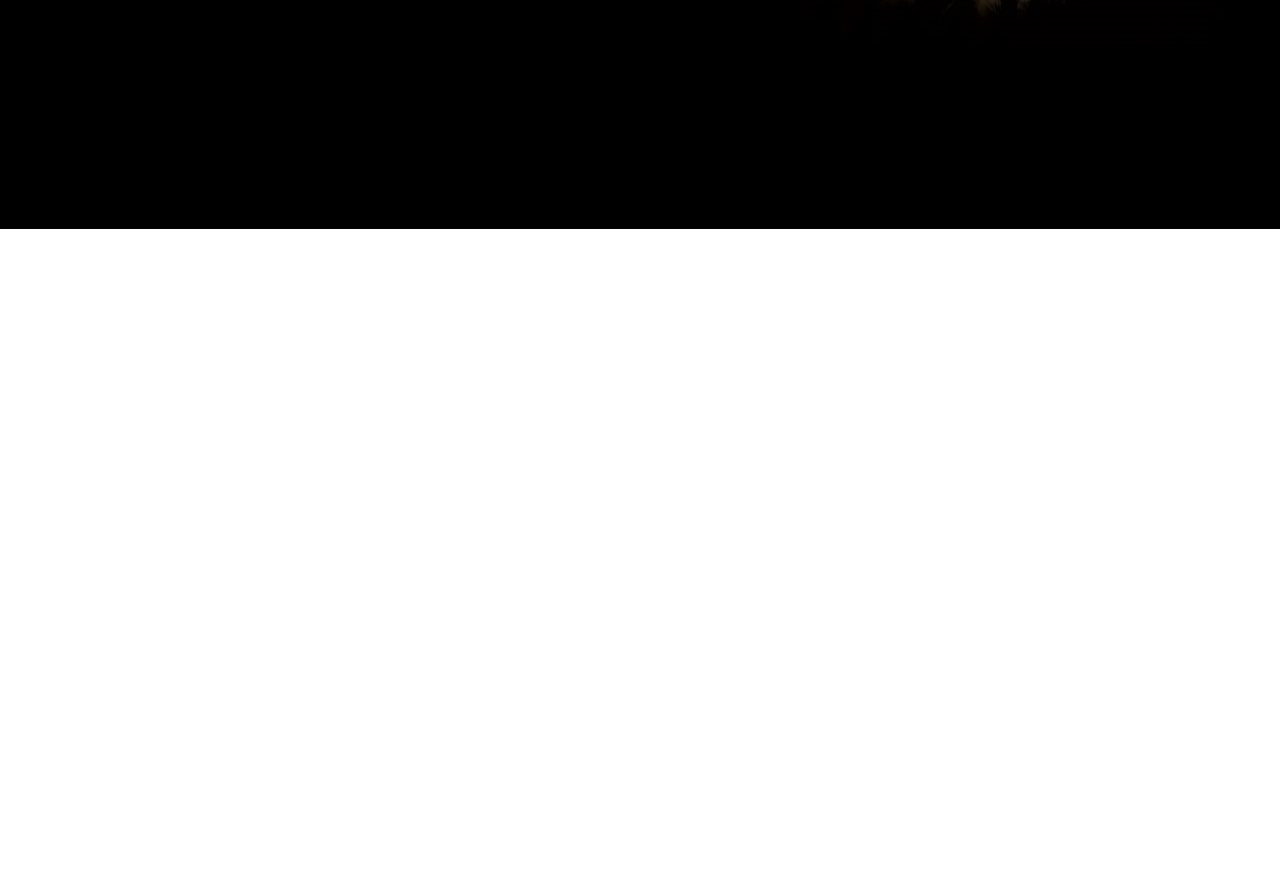
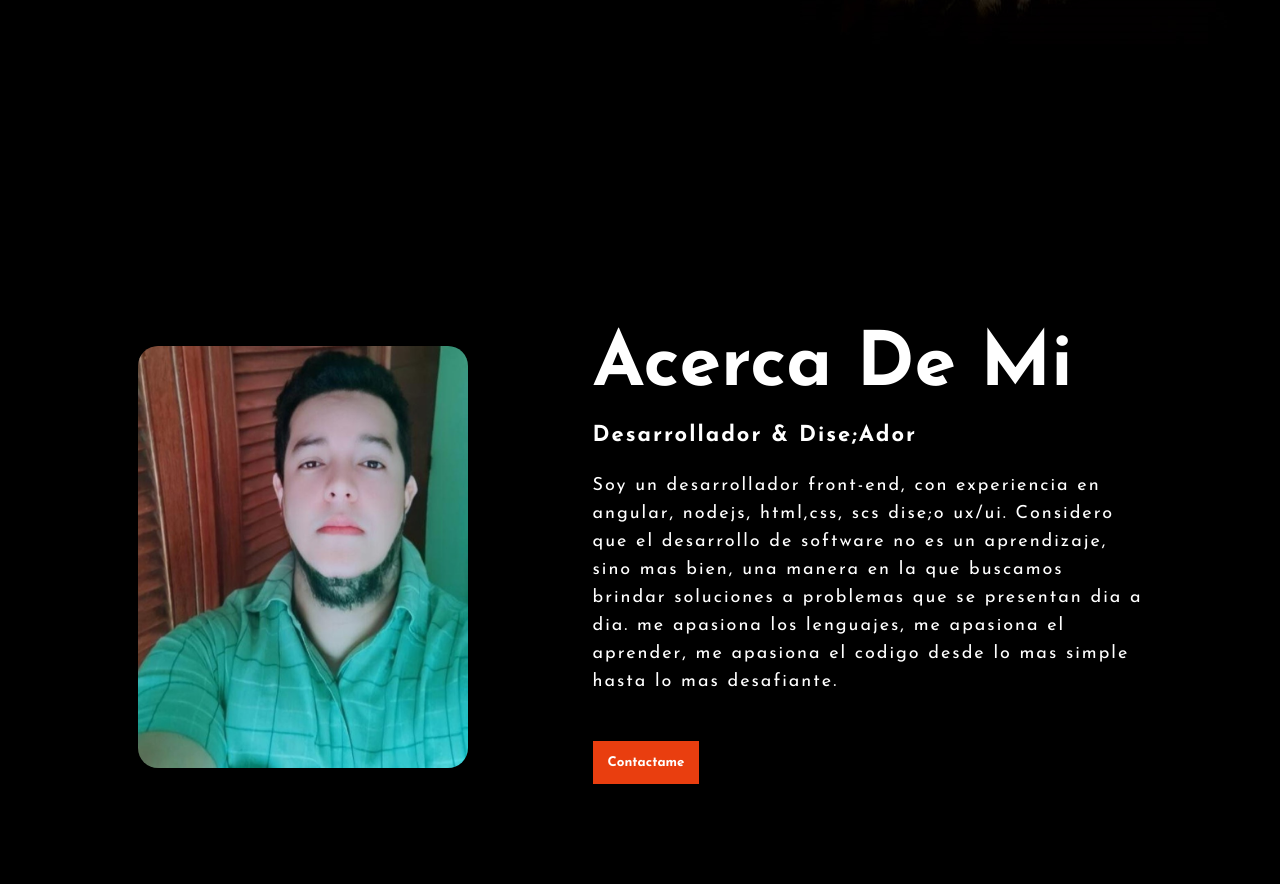
Before and after one commit to Nightwing-Dev/landingPagePortafolio, a plain HTML site: page index.html in a window 1280 px wide. Shown: the part 571-1455 px from the top of the page. Before the commit the page ends 800 px from the top, so only its background shows below. Drawn offline with Linux system fonts and the light colour scheme.

Commit message:
siguiendo con la paginita

```diff
--- a/index.html
+++ b/index.html
@@ -41,6 +41,23 @@
             </div>
         </div>
     </div>
+
+    <section class="about">
+        <div class="main">
+            <img src="img/diego-profile.jpg">
+            <div class="about-text">
+                <h2>Acerca De Mi</h2>
+                <h5>Desarrollador & Dise;ador </h5>
+                <p>Soy un desarrollador front-end, con experiencia en angular, nodejs, html,css, scs
+                    dise;o ux/ui. Considero que el desarrollo de software no es un aprendizaje, sino mas bien,
+                    una manera en la que buscamos brindar soluciones a problemas que se presentan dia a dia. me apasiona
+                    los lenguajes, me apasiona el aprender, me apasiona el codigo desde lo mas simple hasta lo mas
+                    desafiante.
+                </p>
+                <button type="button">Contactame</button>
+            </div>
+        </div>
+    </section>
 </body>
 
 </html>
--- a/style.css
+++ b/style.css
@@ -78,7 +78,7 @@ nav ul li a:hover {
     color: white;
 }
 
-.paragraph{
+.paragraph {
     text-align: justify;
     margin-top: -30px;
     margin-bottom: 29px;
@@ -115,27 +115,27 @@ h4 {
 
 }
 
-.custom-input{
+.custom-input {
     font-weight: bold;
 }
 
-.input-center{
+.input-center {
     text-align: center;
 }
 
-h3{
-    color:white;
+h3 {
+    color: rgb(233, 62, 15);
     font-size: 20px;
     margin-bottom: 50px;
 }
 
-.myEmail{
+.myEmail {
     width: 380px;
     max-width: 100%;
     position: relative;
 }
 
-.myEmail form input:first-child{
+.myEmail form input:first-child {
     display: inline-block;
     width: 100%;
     padding: 14px 120px 14px 14px;
@@ -144,35 +144,117 @@ h3{
     border-radius: 30px;
 }
 
-.myEmail form input:last-child{
+.myEmail form input:last-child {
     position: absolute;
     display: inline-block;
     outline: none;
     border: none;
     padding: 10px 0px;
     border-radius: 20px;
-     background-color: rgb(233, 62, 15) ;
+    background-color: rgb(233, 62, 15);
     color: white;
     box-shadow: 0px 0px 5px #000, 0px 0px 15px #858585;
     top: 6px;
     right: 6px;
 }
 
-@-moz-keyframes custom-name{
-    0% { opacity: 1.0; }
-    50% { opacity: 2.0; }
-    100% { opacity: 1.0; }
+.about {
+    width: 100%;
+    padding: 100px 0px;
+    background-color: black;
+}
+
+.about img {
+    height: auto;
+    width: 330px;
+    border-radius: 20px;
+}
+
+.about-text {
+    width: 550px;
+}
+
+.main {
+    width: 1130px;
+    max-width: 95%;
+    margin: 0 auto;
+    display: flex;
+    align-items: center;
+    justify-content: space-around;
+}
+
+.about-text h2 {
+    color: white;
+    font-size: 75px;
+    text-transform: capitalize;
+    margin-bottom: 20px;
+}
+
+.about-text h5 {
+    color: white;
+    letter-spacing: 2px;
+    font-size: 22px;
+    margin-bottom: 25px;
+    text-transform: capitalize;
+}
+
+.about-text p {
+    color: white;
+    letter-spacing: 2px;
+    line-height: 28px;
+    font-size: 18px;
+    margin-bottom: 45px;
+}
+
+button {
+    background-color: rgb(233, 62, 15);
+    color: white;
+    text-decoration: none;
+    border: 2px solid transparent;
+    font-weight: bold;
+    padding: 13px;
+
+}
+
+@-moz-keyframes custom-name {
+    0% {
+        opacity: 1.0;
+    }
+
+    50% {
+        opacity: 2.0;
+    }
+
+    100% {
+        opacity: 1.0;
+    }
 }
 
 @-webkit-keyframes custom-name {
-    0% { opacity: 1.0; }
-    50% { opacity: 2.0; }
-     100% { opacity: 9.0; }
+    0% {
+        opacity: 1.0;
+    }
+
+    50% {
+        opacity: 2.0;
+    }
+
+    100% {
+        opacity: 9.0;
+    }
 
 }
 
 @keyframes custom-name {
-    0% { opacity: 1.0; }
-     50% { color: rgb(242, 186, 0)}
-    100% { opacity: 1.0; }
+    0% {
+        opacity: 1.0;
     }
+
+    50% {
+        color: rgb(242, 186, 0)
+    }
+
+    100% {
+        opacity: 1.0;
+    }
+}
```
Also changed, not shown: img/diego-profile.jpg (added). Lines whose indentation alone changed are shown as unchanged.
